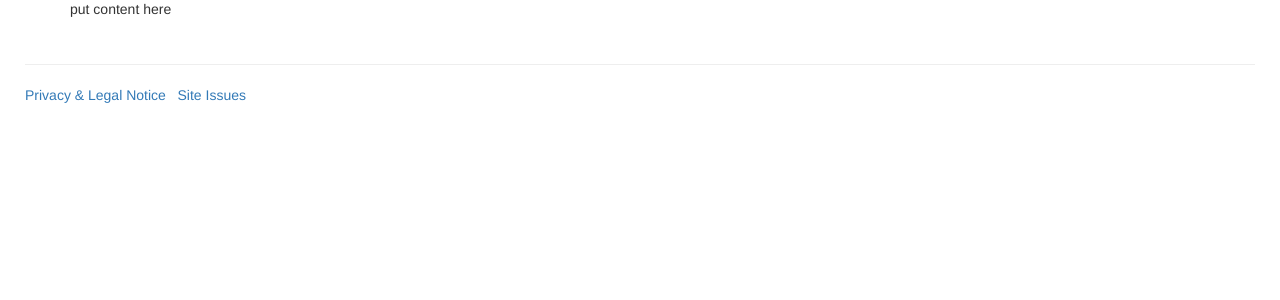
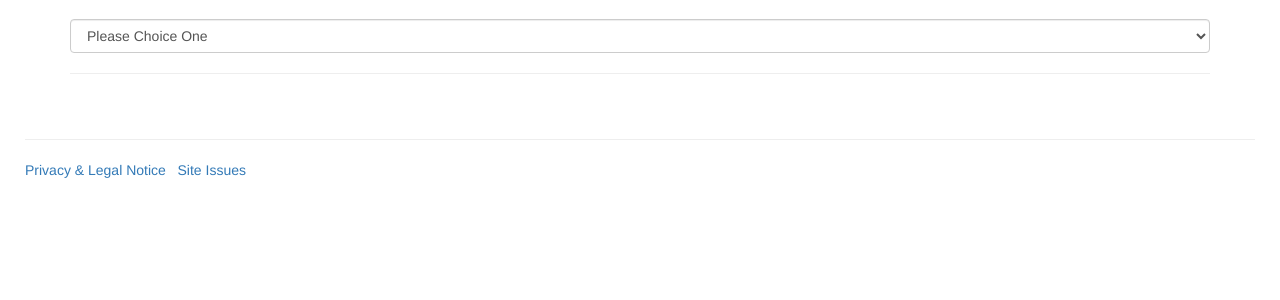
Before and after one commit to ACME-OUI/acme-web-fe, a Django app: page /acme/issues in a window 1280 px wide. Shown: the part 51-351 px from the top of the page. Run offline with Django 3.2, Linux system fonts and the light colour scheme; parts of the project's set-up code (start-up, migrations or seed data) failed here and were passed over; some libraries are stand-ins or nearby versions.

Commit message:
MBH: basic layout, waiting for modules

```diff
--- a/acme_site/templates/issues.html
+++ b/acme_site/templates/issues.html
@@ -2,7 +2,64 @@
 {% block title %} Issues{% endblock %}
 
 {% block content %}
+<br/>
+<form>
+<select id="mySelect" class="form-control" onchange="issues()">
+  <option value="0"> Please Choice One</option>
+  <option value="one">1</option>
+  <option value="two">2</option>
+</select>
+<hr>
+<div id="one" style="display: none;" class="checkbox">
+<select id="oneSelect" class="form-control">
+  <option value="0"> 1.0</option>
+  <option value="one">1.1</option>
+  <option value="two">1.2</option>
+</select>
+</div>
 
-put content here
+<div id="two" style="display: none;" class="checkbox">
+<select id="oneSelect" class="form-control">
+  <option value="0"> 2.0</option>
+  <option value="one">2.1</option>
+  <option value="two">2.2</option>
+</select>
+</div>
 
+<div id="submit" style="display: none">
+<textarea class="form-control" rows="3"></textarea>
+
+<button type="submit" class="btn btn-default">Submit</button>
+</div>
+</form>
+
+<script>
+function issues(){
+  var org = document.getElementById("mySelect").value;
+  switch(org){
+    case "0":
+      hideall();
+      break;
+    case "one":
+      show("one");
+      break;
+    case "two":
+      show("two");
+      break;
+  }
+}
+
+function show(id){
+  hideall();
+  console.log(id);
+  $("#"+id).show();
+  $("#submit").show();
+}
+
+function hideall(){
+  $("#one").hide();
+  $("#two").hide();
+  $("#submit").hide();
+}
+</script>
 {% endblock %}
```
